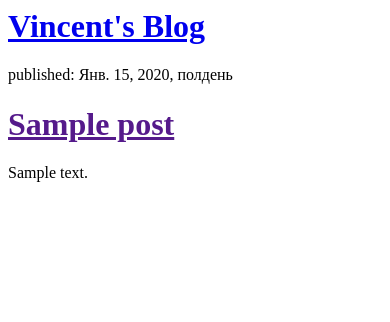
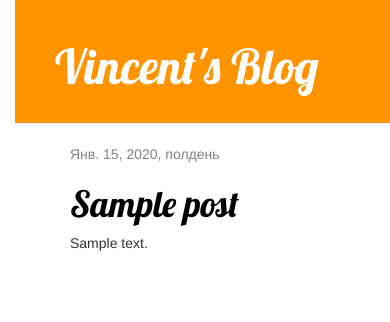
Before and after one commit to VincentLXVI/my-first-blog, a Django app: template blog/templates/blog/post_list.html in a window 390 px wide. Shown: the top 322 px of the page. Run offline with Django 3.2, Linux system fonts and the light colour scheme; the template is opened without the code that fills it: values that come from a table or form of the project are taken from there, others are empty; tables that the repository leaves empty hold one stand-in row (values such as "Sample post"); some libraries are stand-ins or nearby versions.

Commit message:
Modified.

```diff
--- /dev/null
+++ b/blog/static/css/blog.css
@@ -0,0 +1,55 @@
+h1 a {
+    color: #FCA205;
+    font-family: 'Lobster';
+}
+
+body {
+    padding-left: 15px;
+}
+
+.page-header {
+    background-color: #ff9400;
+    margin-top: 0;
+    padding: 20px 20px 20px 40px;
+}
+
+.page-header h1, .page-header h1 a, .page-header h1 a:visited, .page-header h1 a:active {
+    color: #ffffff;
+    font-size: 36pt;
+    text-decoration: none;
+}
+
+.content {
+    margin-left: 40px;
+}
+
+h1, h2, h3, h4 {
+    font-family: 'Lobster', cursive;
+}
+
+.date {
+    color: #828282;
+}
+
+.save {
+    float: right;
+}
+
+.post-form textarea, .post-form input {
+    width: 100%;
+}
+
+.top-menu, .top-menu:hover, .top-menu:visited {
+    color: #ffffff;
+    float: right;
+    font-size: 26pt;
+    margin-right: 20px;
+}
+
+.post {
+    margin-bottom: 70px;
+}
+
+.post h1 a, .post h1 a:visited {
+    color: #000000;
+}
--- /dev/null
+++ b/blog/templates/blog/base.html
@@ -0,0 +1,23 @@
+{% load static %}
+<html>
+    <head>
+        <title>Django Girls blog</title>
+        <link rel="stylesheet" href="//maxcdn.bootstrapcdn.com/bootstrap/3.2.0/css/bootstrap.min.css">
+        <link rel="stylesheet" href="//maxcdn.bootstrapcdn.com/bootstrap/3.2.0/css/bootstrap-theme.min.css">
+        <link href='//fonts.googleapis.com/css?family=Lobster&subset=latin,latin-ext' rel='stylesheet' type='text/css'>
+        <link rel="stylesheet" href="{% static 'css/blog.css' %}">
+    </head>
+    <body>
+        <div class="page-header">
+            <h1><a href="/">Vincent's Blog</a></h1>
+        </div>
+        <div class="content container">
+            <div class="row">
+                <div class="col-md-8">
+                {% block content %}
+                {% endblock %}
+                </div>
+            </div>
+        </div>
+    </body>
+</html>
--- a/blog/templates/blog/post_list.html
+++ b/blog/templates/blog/post_list.html
@@ -1,18 +1,13 @@
-<html>
-    <head>
-        <title>Vincent's blog</title>
-    </head>
-    <body>
-        <div>
-            <h1><a href="/">Vincent's Blog</a></h1>
+{% extends 'blog/base.html' %}
+
+{% block content %}
+    {% for post in posts %}
+        <div class="post">
+            <div class="date">
+                {{ post.published_date }}
+            </div>
+            <h1><a href="">{{ post.title }}</a></h1>
+            <p>{{ post.text|linebreaksbr }}</p>
         </div>
-
-        {% for post in posts %}
-            <div>
-                <p>published: {{ post.published_date }}</p>
-                <h1><a href="">{{ post.title }}</a></h1>
-                <p>{{ post.text|linebreaksbr }}</p>
-            </div>
-        {% endfor %}
-    </body>
-</html>
+    {% endfor %}
+{% endblock %}
```
